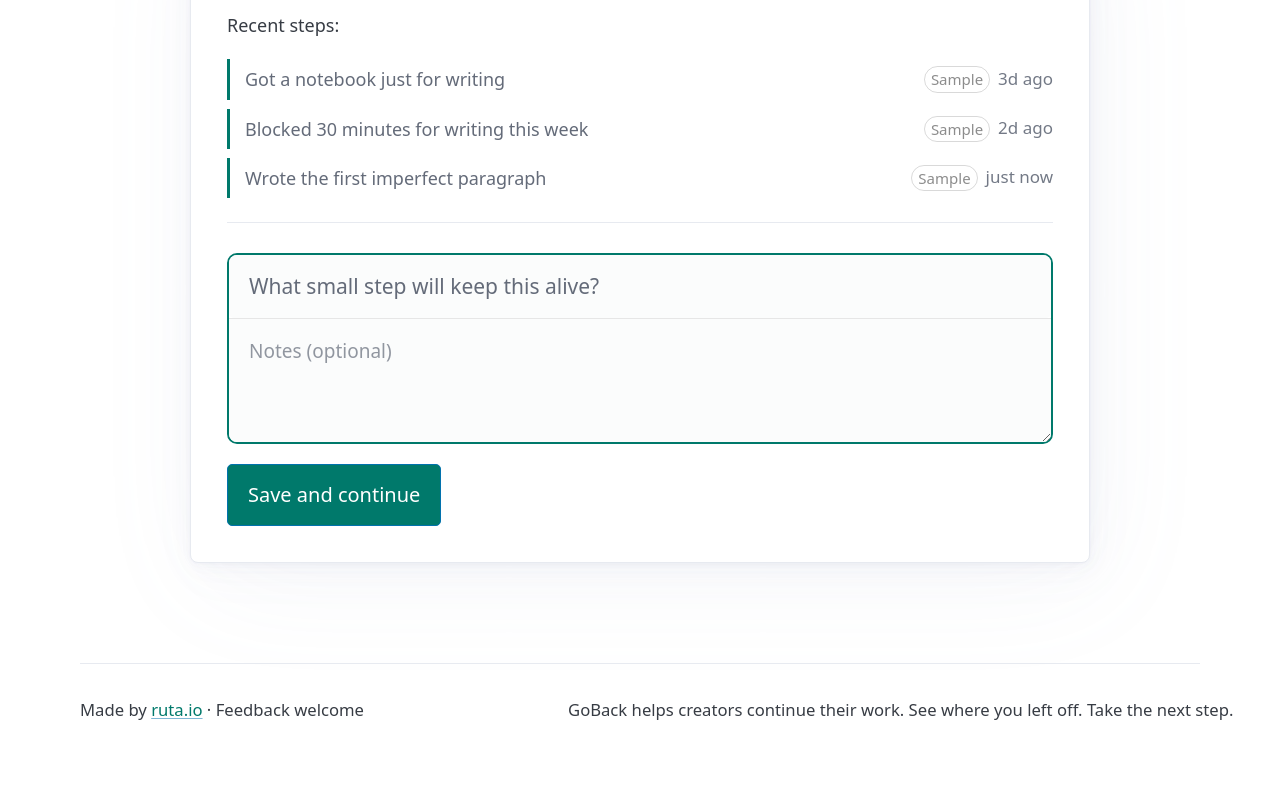
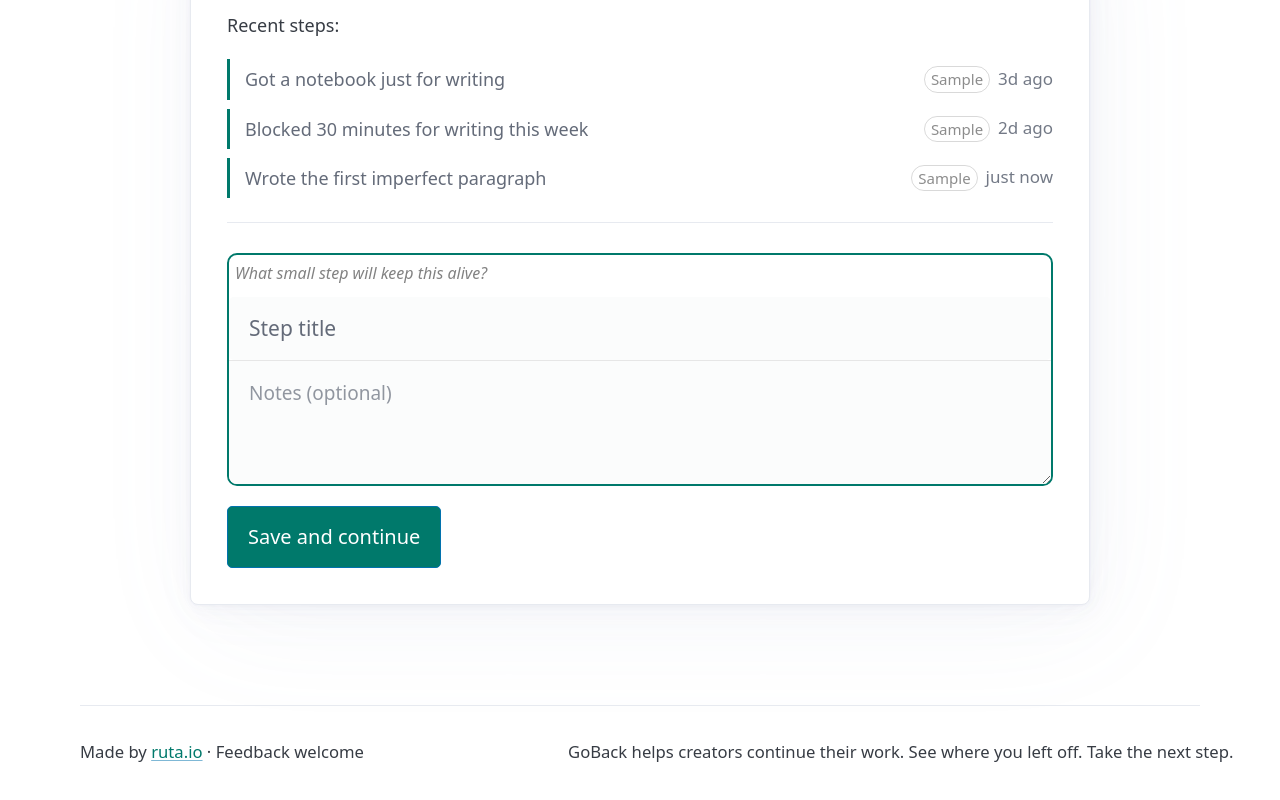
Before and after one commit to rutaio/gobackapp, a React (Vite) app in the folder frontend/: page / in a window 1280 px wide. Shown: the part 727-1527 px from the top of the page. Before the commit the page ends 1491 px from the top, so only its background shows below. Built offline with nearby package versions, Linux system fonts and the light colour scheme.

Commit message:
ui(form): improve checkin form hierarchy

```diff
--- a/frontend/src/components/CheckinForm.tsx
+++ b/frontend/src/components/CheckinForm.tsx
@@ -19,13 +19,17 @@ export const CheckinForm = ({
     <div className="checkin-card">
       <form onSubmit={onSubmit} className="form">
         <div className="checkin-fields">
+          <label htmlFor="checkin-title" className="checkin-label">
+            What small step will keep this alive?
+          </label>
+
           <input
             data-testid="checkin-title-input"
             className="checkin-title-input"
             id="checkin-title"
             value={checkinTitle}
+            placeholder="Step title"
             required
-            placeholder="What small step will keep this alive?"
             onChange={(e) => onCheckinTitleChange(e.target.value)}
           />
 
--- a/frontend/src/styles/components/go-back-card.css
+++ b/frontend/src/styles/components/go-back-card.css
@@ -279,3 +279,13 @@
   padding: 2px 6px;
   border-radius: 999px;
 }
+
+.checkin-label {
+  display: block;
+  font-size: 0.8rem;
+  font-weight: 500;
+  margin-bottom: 6px;
+  color: rgba(0, 0, 0, 0.496);
+  font-style: italic;
+  padding: 6px;
+}
```
